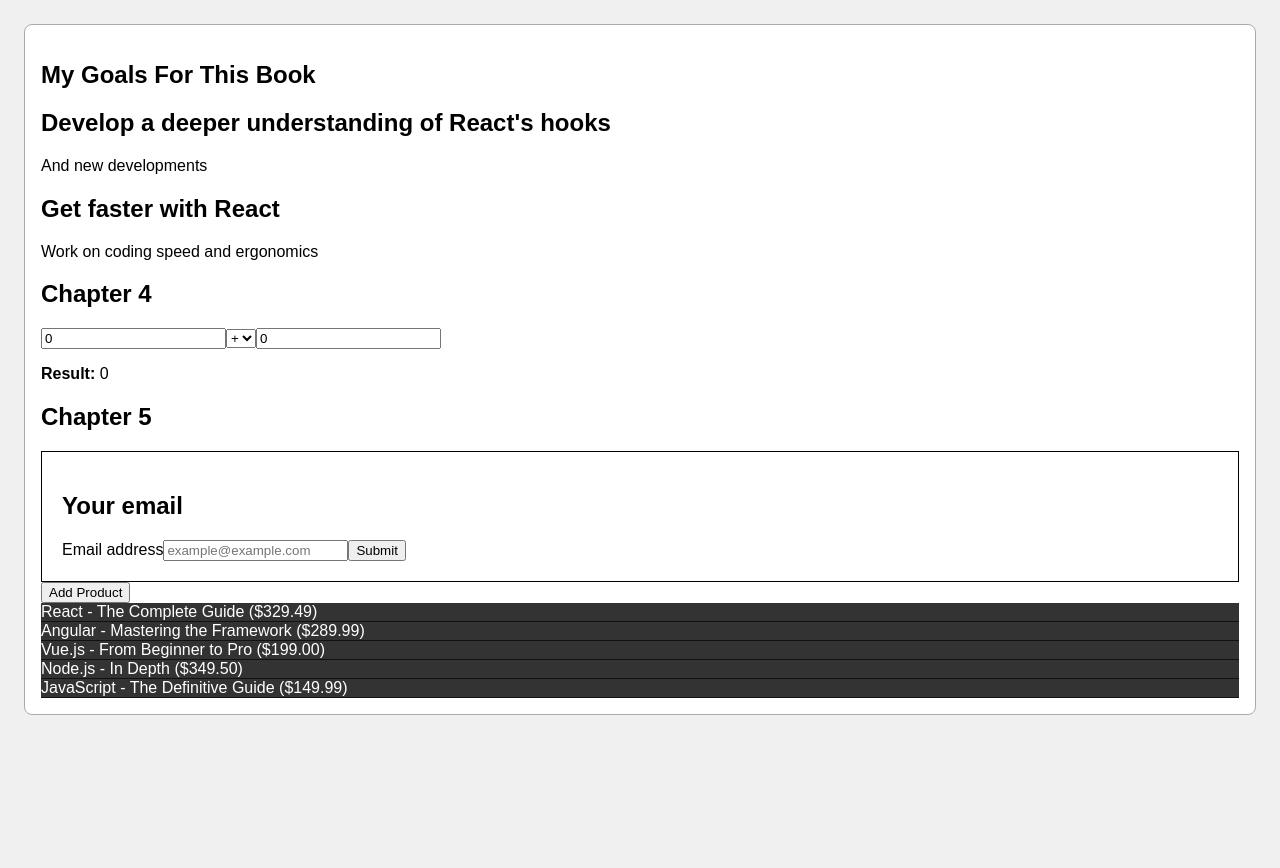
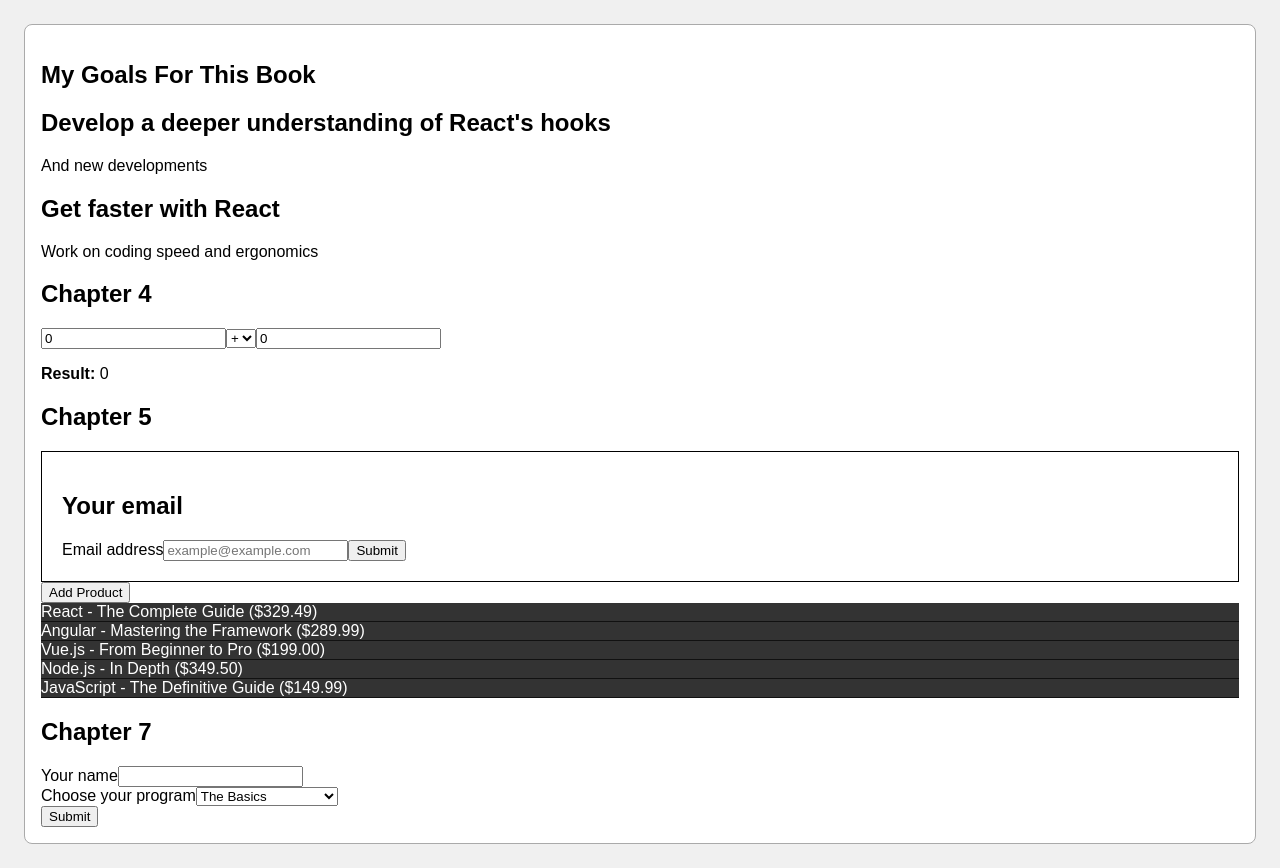
Before and after one commit to Leland/React-Key-Concepts, a React (Vite) app: page / in a window 1280 px wide. Before the commit the page ends 800 px from the top, so only its background shows below. Built offline with nearby package versions, Linux system fonts and the light colour scheme.

Commit message:
7.1 Add initial component

```diff
--- a/src/App.tsx
+++ b/src/App.tsx
@@ -3,6 +3,7 @@ import { Goal } from "./components/Goal";
 import { Header } from "./components/Header";
 import { Chapter4 } from "./components/Chapters/Chapter4";
 import { Chapter5 } from "./components/Chapters/Chapter5";
+import { Chapter7 } from "./components/Chapters/Chapter7";
 
 function App() {
   return (
@@ -33,6 +34,10 @@ function App() {
         <h2>Chapter 5</h2>
         <Chapter5 />
       </section>
+      <section>
+        <h2>Chapter 7</h2>
+        <Chapter7 />
+      </section>
     </main>
   );
 }
--- /dev/null
+++ b/src/components/Chapters/Chapter7.tsx
@@ -0,0 +1,23 @@
+export function Chapter7() {
+  function formSubmitHandler(event: any) {
+    event.preventDefault();
+  }
+
+  return (
+    <form onSubmit={formSubmitHandler}>
+      <div className="form-control">
+        <label htmlFor="name">Your name</label>
+        <input type="text" id="name" />
+      </div>
+      <div className="form-control">
+        <label htmlFor="program">Choose your program</label>
+        <select id="program">
+          <option value="basics">The Basics</option>
+          <option value="advanced">Advanced Concepts</option>
+          <option value="mastery">Mastery</option>
+        </select>
+      </div>
+      <button>Submit</button>
+    </form>
+  );
+}
```
